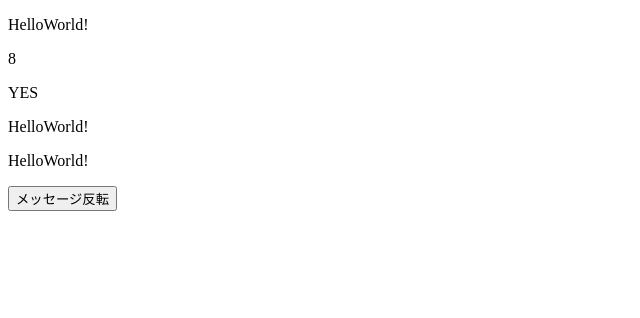
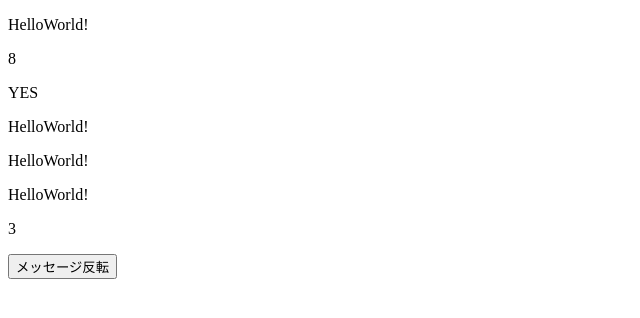
Before and after one commit to Naoki1126/vuejs_practice, a plain HTML site: page index.html in a window 1280 px wide. Shown: the whole page, without its empty margins (0-640 px from the left). Drawn offline with Linux system fonts and the light colour scheme.

Commit message:
update[index.html]

```diff
--- a/index.html
+++ b/index.html
@@ -13,6 +13,8 @@
       <p>{{ ok ? 'YES' : "NO" }}</p>
       <p>{{ sayHI() }}</p>
       <p>{{ sayHI() }}</p>
+      <a v-text="message"></a>
+      <p v-text="number"></p>
       <button v-on:click="reverseMessage">メッセージ反転</button>
     </div>
     <script>
```
